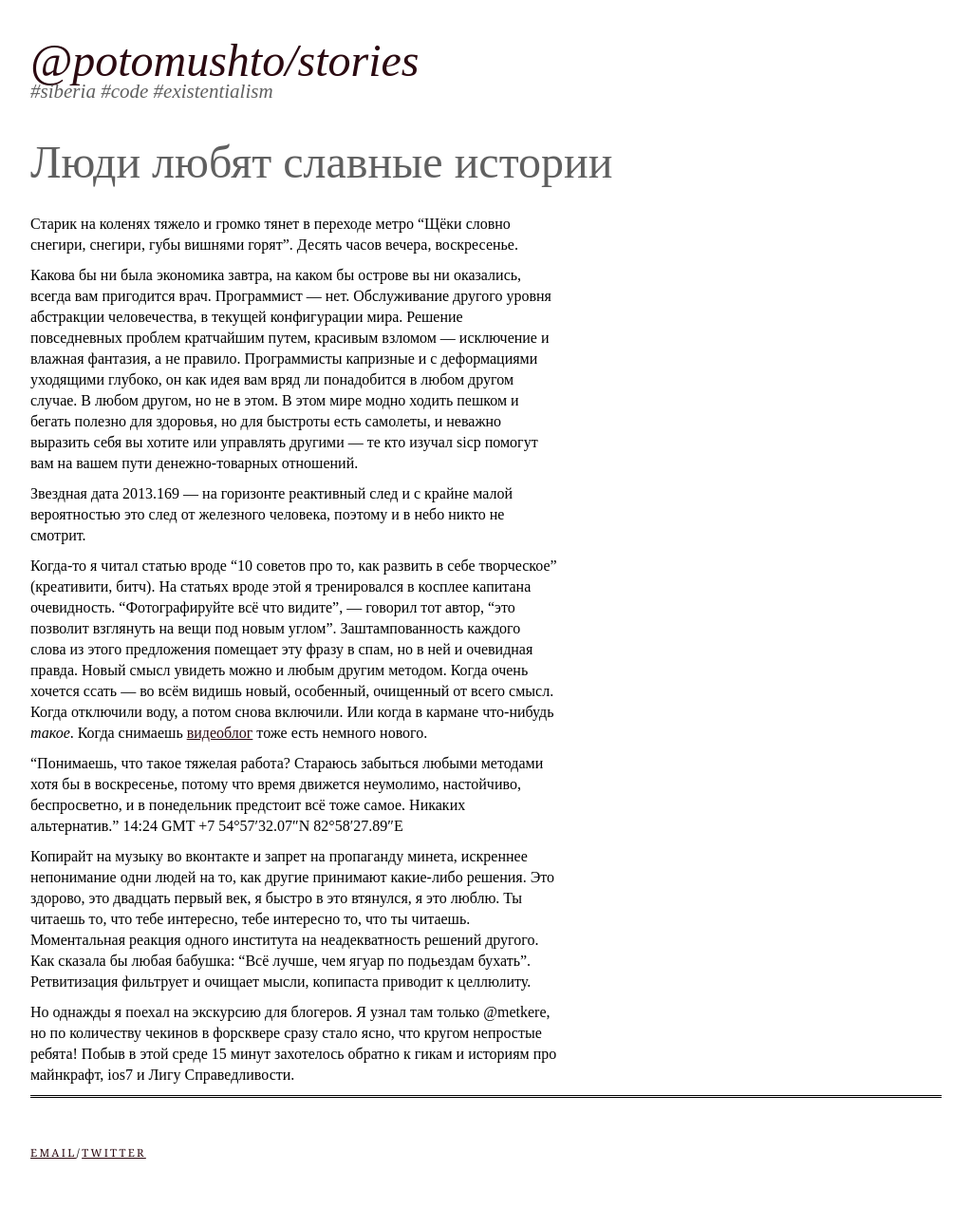
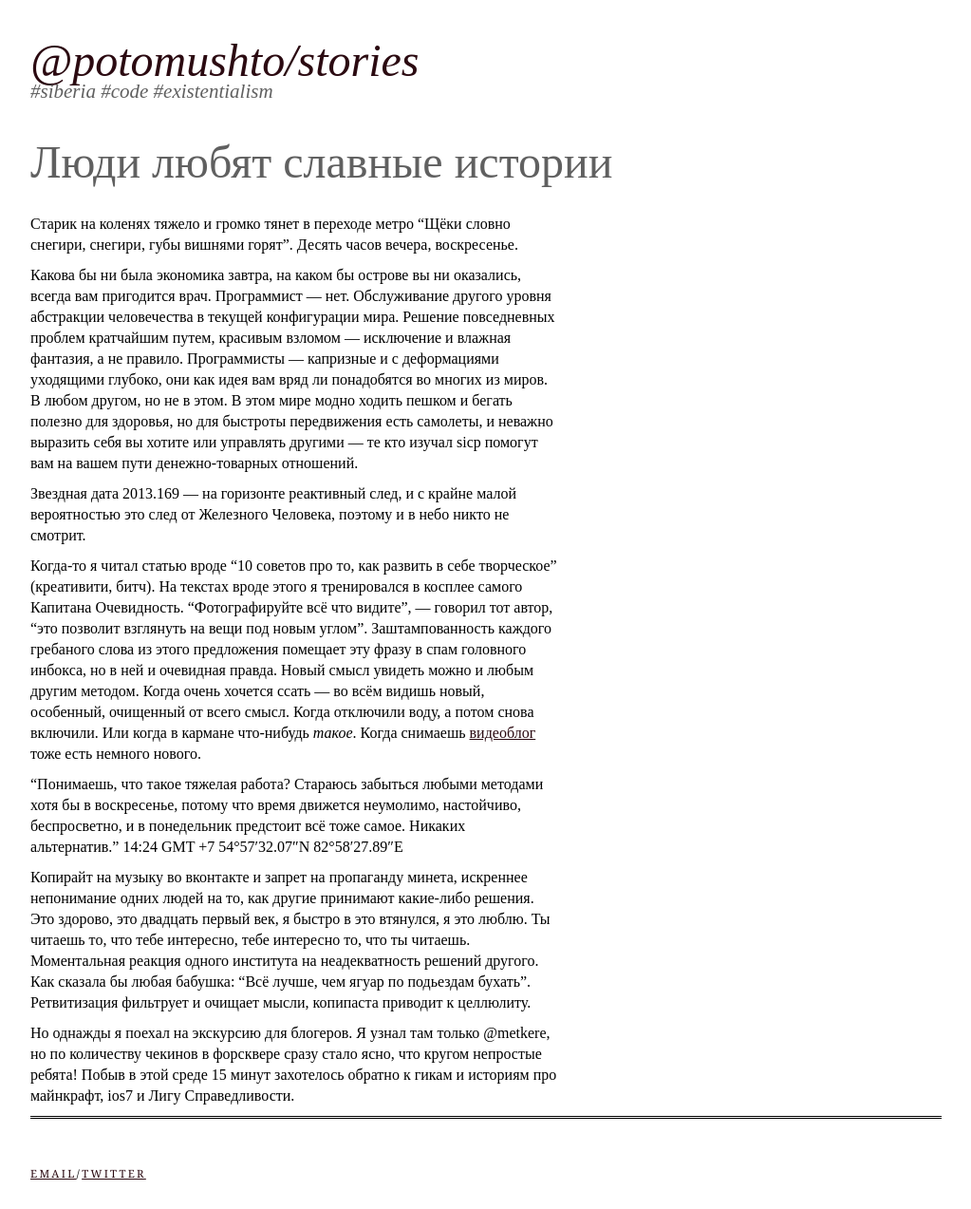
Before and after one commit to ptmt/ptmt.github.com, a Jekyll site: the page built from _posts/2013-06-17-blogger.md, in a window 1280 px wide. Shown: the whole page at 95% size, without its empty margins (128-1151 px from the left). Built offline with Jekyll 4.4.1, drawn with Linux system fonts in a browser that asks for light colours; Markdown is read by kramdown in place of the engine named in the settings; before the commit the page ends 1251 px from its top, so only the background shows below that.

Commit message:
Update 2013-06-17-blogger.md

```diff
--- a/_posts/2013-06-17-blogger.md
+++ b/_posts/2013-06-17-blogger.md
@@ -6,15 +6,14 @@ title: Люди любят славные истории
 
 Старик на коленях тяжело и громко тянет в переходе метро "Щёки словно снегири, снегири, губы вишнями горят". Десять часов вечера, воскресенье.
 
-Какова бы ни была экономика завтра, на каком бы острове вы ни оказались, всегда вам пригодится врач. Программист — нет. Обслуживание другого уровня абстракции человечества, в текущей конфигурации мира. Решение повседневных проблем кратчайшим путем, красивым взломом — исключение и влажная фантазия, а не правило. Программисты капризные и с деформациями уходящими глубоко, он как идея вам вряд ли понадобится в любом другом случае. В любом другом, но не в этом. В этом мире модно ходить пешком и бегать полезно для здоровья, но для быстроты есть самолеты, и неважно выразить себя вы хотите или управлять другими — те кто изучал sicp помогут вам на вашем пути денежно-товарных отношений.
+Какова бы ни была экономика завтра, на каком бы острове вы ни оказались, всегда вам пригодится врач. Программист — нет. Обслуживание другого уровня абстракции человечества в текущей конфигурации мира. Решение повседневных проблем кратчайшим путем, красивым взломом — исключение и влажная фантазия, а не правило. Программисты — капризные и с деформациями уходящими глубоко, они как идея вам вряд ли понадобятся во многих из миров. В любом другом, но не в этом. В этом мире модно ходить пешком и бегать полезно для здоровья, но для быстроты передвижения есть самолеты, и неважно выразить себя вы хотите или управлять другими — те кто изучал sicp помогут вам на вашем пути денежно-товарных отношений.
 
+Звездная дата 2013.169 — на горизонте реактивный след, и с крайне малой вероятностью это след от Железного Человека, поэтому и в небо никто не смотрит.
 
-Звездная дата 2013.169 — на горизонте реактивный след и с крайне малой вероятностью это след от железного человека, поэтому и в небо никто не смотрит.
-
-Когда-то я читал статью вроде "10 советов про то, как развить в себе творческое" (креативити, битч). На статьях вроде этой я тренировался в косплее капитана очевидность. "Фотографируйте всё что видите", — говорил тот автор, "это позволит взглянуть на вещи под новым углом". Заштампованность каждого слова из этого предложения помещает эту фразу в спам, но в ней и очевидная правда. Новый смысл увидеть можно и любым другим методом. Когда очень хочется ссать — во всём видишь новый, особенный, очищенный от всего смысл. Когда отключили воду, а потом снова включили. Или когда в кармане что-нибудь _такое_. Когда снимаешь [видеоблог](http://youtube.com/user/phinitive) тоже есть немного нового.
+Когда-то я читал статью вроде "10 советов про то, как развить в себе творческое" (креативити, битч). На текстах вроде этого я тренировался в косплее самого Капитана Очевидность. "Фотографируйте всё что видите", — говорил тот автор, "это позволит взглянуть на вещи под новым углом". Заштампованность каждого гребаного слова из этого предложения помещает эту фразу в спам головного инбокса, но в ней и очевидная правда. Новый смысл увидеть можно и любым другим методом. Когда очень хочется ссать — во всём видишь новый, особенный, очищенный от всего смысл. Когда отключили воду, а потом снова включили. Или когда в кармане что-нибудь _такое_. Когда снимаешь [видеоблог](http://youtube.com/user/phinitive) тоже есть немного нового.
 
 "Понимаешь, что такое тяжелая работа? Стараюсь забыться любыми методами хотя бы в воскресенье, потому что время движется неумолимо, настойчиво, беспросветно, и в понедельник предстоит всё тоже самое. Никаких альтернатив." 14:24 GMT +7 54°57′32.07″N 82°58′27.89″E
 
-Копирайт на музыку во вконтакте и запрет на пропаганду минета, искреннее непонимание одни людей на то, как другие принимают какие-либо решения. Это здорово, это двадцать первый век, я быстро в это втянулся, я это люблю. Ты читаешь то, что тебе интересно, тебе интересно то, что ты читаешь. Моментальная реакция одного института на неадекватность решений другого. Как сказала бы любая бабушка: "Всё лучше, чем ягуар по подьездам бухать". Ретвитизация фильтрует и очищает мысли, копипаста приводит к целлюлиту.
+Копирайт на музыку во вконтакте и запрет на пропаганду минета, искреннее непонимание одних людей на то, как другие принимают какие-либо решения. Это здорово, это двадцать первый век, я быстро в это втянулся, я это люблю. Ты читаешь то, что тебе интересно, тебе интересно то, что ты читаешь. Моментальная реакция одного института на неадекватность решений другого. Как сказала бы любая бабушка: "Всё лучше, чем ягуар по подьездам бухать". Ретвитизация фильтрует и очищает мысли, копипаста приводит к целлюлиту.
 
 Но однажды я поехал на экскурсию для блогеров. Я узнал там только @metkere, но по количеству чекинов в форсквере сразу стало ясно, что кругом непростые ребята! Побыв в этой среде 15 минут захотелось обратно к гикам и историям про майнкрафт, ios7 и Лигу Справедливости.
```
